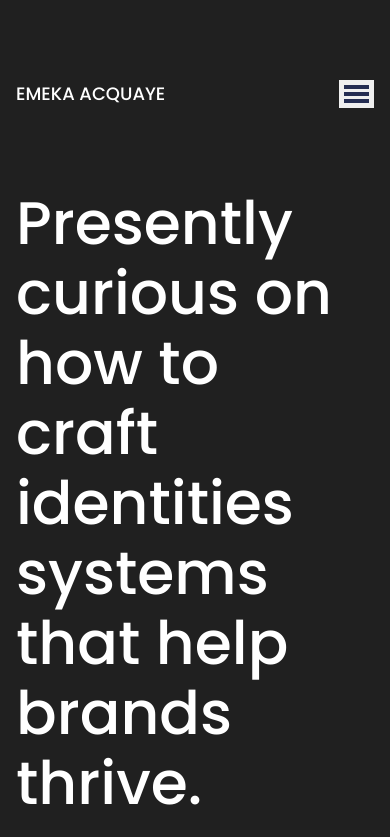
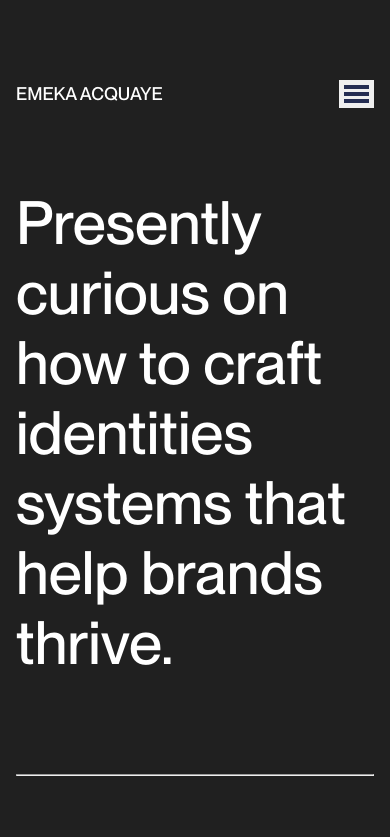
Before and after one commit to Emmaibe/iamacquaye, a website built with Vite: page info/info.html in a window 390 px wide. Shown: the top 837 px of the page. Built offline with nearby package versions, Linux system fonts and the light colour scheme.

Commit message:
font correction

```diff
--- a/info/info.css
+++ b/info/info.css
@@ -5,21 +5,38 @@
   --bg-color: var(--clr-neutral-400);
   --txt-color: var(--clr-neutral-100);
 
-  --fw-400: 400;
-  --fw-500: 500;
-  --fw-700: 700;
+  --ff-100: "PP Neue Montreal";
+  --ff-200: "PP Neue Montreal book";
+  --ff-300: "PP Neue Montreal medium";
+  --ff-400: "PP Neue Montreal bold";
 
-  --fw-primary: var(--fw-500);
-  --fw-paragraph: var(--fw-400);
-  --fw-name: var(--fw-700);
+  --fs-100: 1.125rem;
+  --fs-200: 1.25rem;
+  --fs-300: 1.5625rem;
+  --fs-400: 2.5rem;
+  --fs-500: 3.125rem;
+  --fs-900: 5.625rem;
+  --fs-1000: 5rem;
+}
 
-  --fs-100: 1rem;
-  --fs-200: 1.125rem;
-  --fs-300: 1.375rem;
-  --fs-400: 1.875rem;
-  --fs-500: 2.5rem;
-  --fs-900: 4.375rem;
-  --fs-1000: 5rem;
+@font-face {
+  font-family: "PP Neue Montreal medium";
+  src: url("/openfont/PPNeueMontreal-Medium.otf");
+}
+
+@font-face {
+  font-family: "PP Neue Montreal book";
+  src: url("/openfont/PPNeueMontreal-Book.otf");
+}
+
+@font-face {
+  font-family: "PP Neue Montreal bold";
+  src: url("/openfont/PPNeueMontreal-Bold.otf");
+}
+
+@font-face {
+  font-family: "PP Neue Montreal";
+  src: url("/openfont/PPNeueMontreal-Thin.otf");
 }
 
 @media (max-width: 50em) {
@@ -71,10 +88,11 @@ body {
 }
 /* Set core body defaults */
 body {
-  font-family: "Poppins", sans-serif;
+  font-family: "PP Neue Montreal";
   text-rendering: optimizeSpeed;
   line-height: 1.5;
   color: var(--txt-color);
+  font-size: var(--fs-200);
 }
 
 /* A elements that don't have a class get default styles */
@@ -122,19 +140,19 @@ svg {
 }
 
 h1 {
-  font-size: var(--fs-1000);
+  font-family: var(--ff-300);
+  font-size: var(--fs-900);
   line-height: 90px;
-  font-weight: var(--fw-500);
 }
 
 h2 {
+  font-family: var(--ff-300);
   font-size: var(--fs-500);
-  font-weight: var(--fw-500);
 }
 
 h3 {
+  font-family: var(--ff-300);
   font-size: var(--fs-300);
-  font-weight: var(--fw-500);
 }
 
 body {
@@ -154,6 +172,7 @@ main {
 }
 
 nav {
+  font-family: var(--ff-300);
   display: flex;
   justify-content: space-between;
   padding: 5rem 0;
@@ -194,6 +213,11 @@ article p {
   display: flex;
   gap: 40%;
   margin: 2rem 0;
+  line-height: 2rem;
+}
+
+.process {
+  gap: 41%;
 }
 
 @media (max-width: 50em) {
@@ -231,6 +255,7 @@ article p {
   .two-columns {
     display: flex;
     flex-direction: column;
+    gap: 1.5rem;
     margin: 2rem 0;
   }
 
@@ -256,6 +281,14 @@ article p {
   .connect {
     font-size: var(--fs-300);
   }
+
+  figure .picture-tag {
+    font-size: var(--fs-300);
+    line-height: 2rem;
+    position: absolute;
+    bottom: 2rem;
+    left: 2.5rem;
+  }
 }
 
 figure {
@@ -263,21 +296,32 @@ figure {
   position: relative;
 }
 
+figure img {
+  max-height: 39.0881rem;
+}
+
 .picture-tag {
-  font-size: var(--fs-200);
-  font-weight: var(--fw-400);
+  font-size: var(--fs-300);
+  line-height: 2rem;
   position: absolute;
-  bottom: 2rem;
-  left: 2rem;
+  bottom: 3.5rem;
+  left: 2.5rem;
+}
+
+.picture-tag h3 {
+  font-family: var(--ff-400);
 }
 
 .connect {
+  font-family: var(--ff-300);
   font-size: var(--fs-500);
   text-align: center;
   padding: 5rem 0;
 }
 
 .footer {
+  font-family: var(--ff-200);
+  line-height: 1.7rem;
   display: flex;
   justify-content: space-between;
   /* align-items: center; */
--- a/info/info.html
+++ b/info/info.html
@@ -3,7 +3,7 @@
   <head>
     <meta charset="UTF-8" />
     <meta name="format-detection" content="telephone=yes" />
-    <link rel="icon" type="image/png" href="../images/emekalogo.png" />
+    <link rel="icon" type="image/png" href="../images/EA Studio.png" />
     <meta name="viewport" content="width=device-width, initial-scale=1.0" />
     <title>INFO</title>
     <link rel="preconnect" href="https://fonts.googleapis.com" />
@@ -52,7 +52,7 @@
 
         <hr>
 
-        <article class="two-columns">
+        <article class="two-columns process">
             <h2>Process</h2>
             <p>
                 An Identity serves one major purpose; to Identify.
--- a/style.css
+++ b/style.css
@@ -5,20 +5,37 @@
   --bg-color: var(--clr-neutral-400);
   --txt-color: var(--clr-neutral-100);
 
-  --fw-400: 400;
-  --fw-500: 500;
-  --fw-700: 700;
+  --ff-100: "PP Neue Montreal";
+  --ff-200: "PP Neue Montreal book";
+  --ff-300: "PP Neue Montreal medium";
+  --ff-400: "PP Neue Montreal bold";
 
-  --fw-primary: var(--fw-500);
-  --fw-paragraph: var(--fw-400);
-  --fw-name: var(--fw-700);
+  --fs-100: 1.125rem;
+  --fs-200: 1.25rem;
+  --fs-300: 1.5625rem;
+  --fs-400: 2.5rem;
+  --fs-500: 3.125rem;
+  --fs-900: 5.625rem;
+}
 
-  --fs-100: 1rem;
-  --fs-200: 1.125rem;
-  --fs-300: 1.375rem;
-  --fs-400: 1.875rem;
-  --fs-500: 2.5rem;
-  --fs-900: 4.375rem;
+@font-face {
+  font-family: "PP Neue Montreal medium";
+  src: url("/openfont/PPNeueMontreal-Medium.otf");
+}
+
+@font-face {
+  font-family: "PP Neue Montreal book";
+  src: url("/openfont/PPNeueMontreal-Book.otf");
+}
+
+@font-face {
+  font-family: "PP Neue Montreal bold";
+  src: url("/openfont/PPNeueMontreal-Bold.otf");
+}
+
+@font-face {
+  font-family: "PP Neue Montreal";
+  src: url("/openfont/PPNeueMontreal-Thin.otf");
 }
 
 @media (max-width: 50em) {
@@ -69,7 +86,8 @@ body {
 }
 /* Set core body defaults */
 body {
-  font-family: "Poppins", sans-serif;
+  font-family: "PP Neue Montreal";
+  letter-spacing: 1px;
   text-rendering: optimizeSpeed;
   line-height: 1.5;
   color: var(--txt-color);
@@ -134,11 +152,11 @@ main {
 }
 
 nav {
+  font-family: var(--ff-300);
   display: flex;
   justify-content: space-between;
   padding: 5rem 0;
   font-size: var(--fs-200);
-  font-weight: var(--fw-500);
   position: relative;
 }
 
@@ -159,10 +177,13 @@ nav {
 }
 
 .about {
-  max-width: 24em;
+  max-width: 22em;
   font-size: var(--fs-200);
-  font-weight: var(--fw-400);
   padding: 4rem 0;
+}
+
+.about p {
+  line-height: 1.5rem;
 }
 
 .two-columns {
@@ -238,11 +259,10 @@ nav {
 }
 
 .hidden-tag {
-  font-size: var(--fs-200);
-  font-weight: var(--fw-400);
+  font-size: var(--fs-100);
   position: absolute;
   bottom: 6rem;
-  left: 3rem;
+  left: 2.6rem;
   display: none;
 }
 
@@ -251,8 +271,8 @@ nav {
 }
 
 .hidden-tag h1 {
+  font-family: var(--ff-300);
   font-size: 35px;
-  font-weight: var(--fw-500);
 }
 
 .card img:hover {
@@ -260,18 +280,21 @@ nav {
 }
 
 .card-name {
+  font-family: var(--ff-300);
   margin-top: 1rem;
   font-size: var(--fs-300);
-  font-weight: var(--fw-primary);
 }
 
 .connect {
+  font-family: var(--ff-300);
   font-size: var(--fs-500);
   text-align: center;
   padding: 5rem 0;
 }
 
 .footer {
+  font-family: var(--ff-200);
+  line-height: 1.7rem;
   display: flex;
   justify-content: space-between;
   /* align-items: center; */
```
Also changed, not shown: index.html (+1 -1 lines), images/EA Studio.png (added), openfont/PPNeueMontreal-Bold.otf (added), openfont/PPNeueMontreal-Book.otf (added), openfont/PPNeueMontreal-Medium.otf (added), openfont/PPNeueMontreal-Thin.otf (added).
